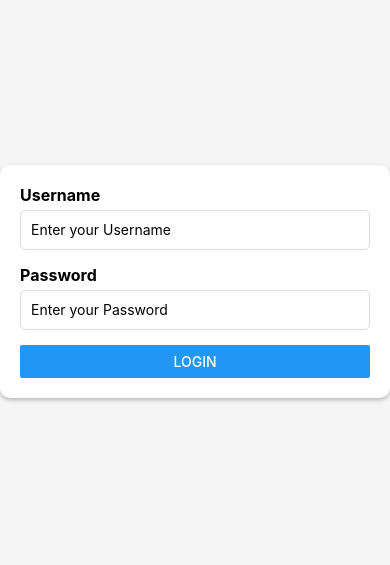
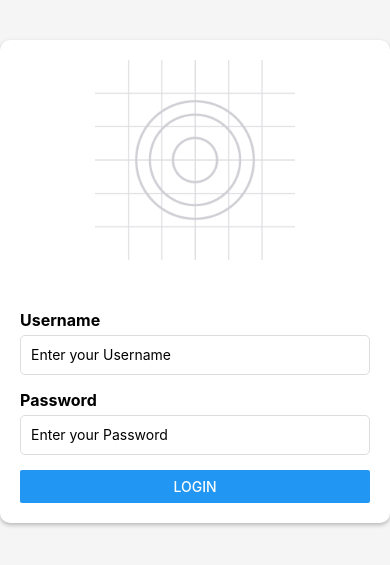
Before and after one commit to KodeckJames/React-Native-, a React Native app: screen / in a window 390 px wide. Shown: the part 141-706 px from the top of the page. Built offline with nearby package versions, Linux system fonts and the light colour scheme.

Commit message:
Seventh commit

```diff
--- a/Login.js
+++ b/Login.js
@@ -5,15 +5,34 @@ import {
   View,
   TextInput,
   Button,
+  Image,
+  KeyboardAvoidingView,
+  Platform,
 } from 'react-native'
 import React, { useState } from 'react'
 
 export default function Login() {
   const [UserName, setUserName] = useState('')
   const [Password, setPassword] = useState('')
+  const [errors, setErrors] = useState({})
+  const validateForm = () => {
+    let errors = {}
+    if (!UserName) errors.UserName = 'Username is required'
+    if (!Password) errors.Password = 'Password is required'
+    setErrors(errors)
+    return Object.keys(errors).length === 0
+  }
   return (
-    <View style={styles.container}>
+    <KeyboardAvoidingView
+      behavior="padding"
+      keyboardVerticalOffset={Platform.OS === 'ios' ? 100 : 0}
+      style={styles.container}
+    >
       <View style={styles.form}>
+        <Image
+          source={require('./assets/adaptive-icon.png')}
+          style={styles.image}
+        />
         <Text style={styles.label}>Username</Text>
         <TextInput
           placeholder="Enter your Username"
@@ -31,7 +50,7 @@ export default function Login() {
         />
         <Button title="Login" onPress={() => console.log('Logged In')} />
       </View>
-    </View>
+    </KeyboardAvoidingView>
   )
 }
 
@@ -69,4 +88,11 @@ const styles = StyleSheet.create({
     padding: 10,
     borderRadius: 5,
   },
+  image: {
+    width: 200,
+    height: 200,
+    alignSelf: 'center',
+    marginBottom: 50,
+  },
 })
+// Use the KeyboardAvoidingView component to prevent the keyboard from overlaping the content above it...
```
